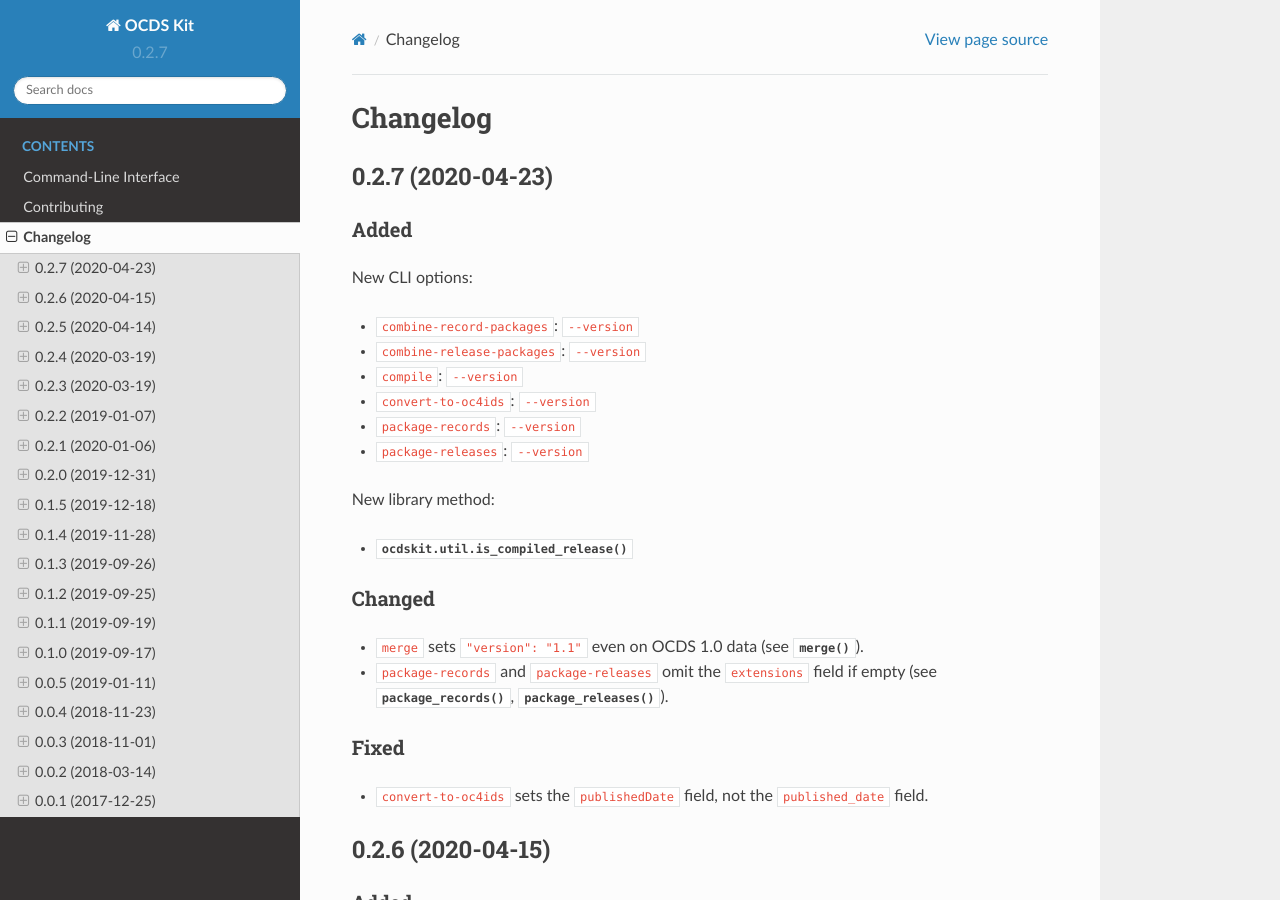
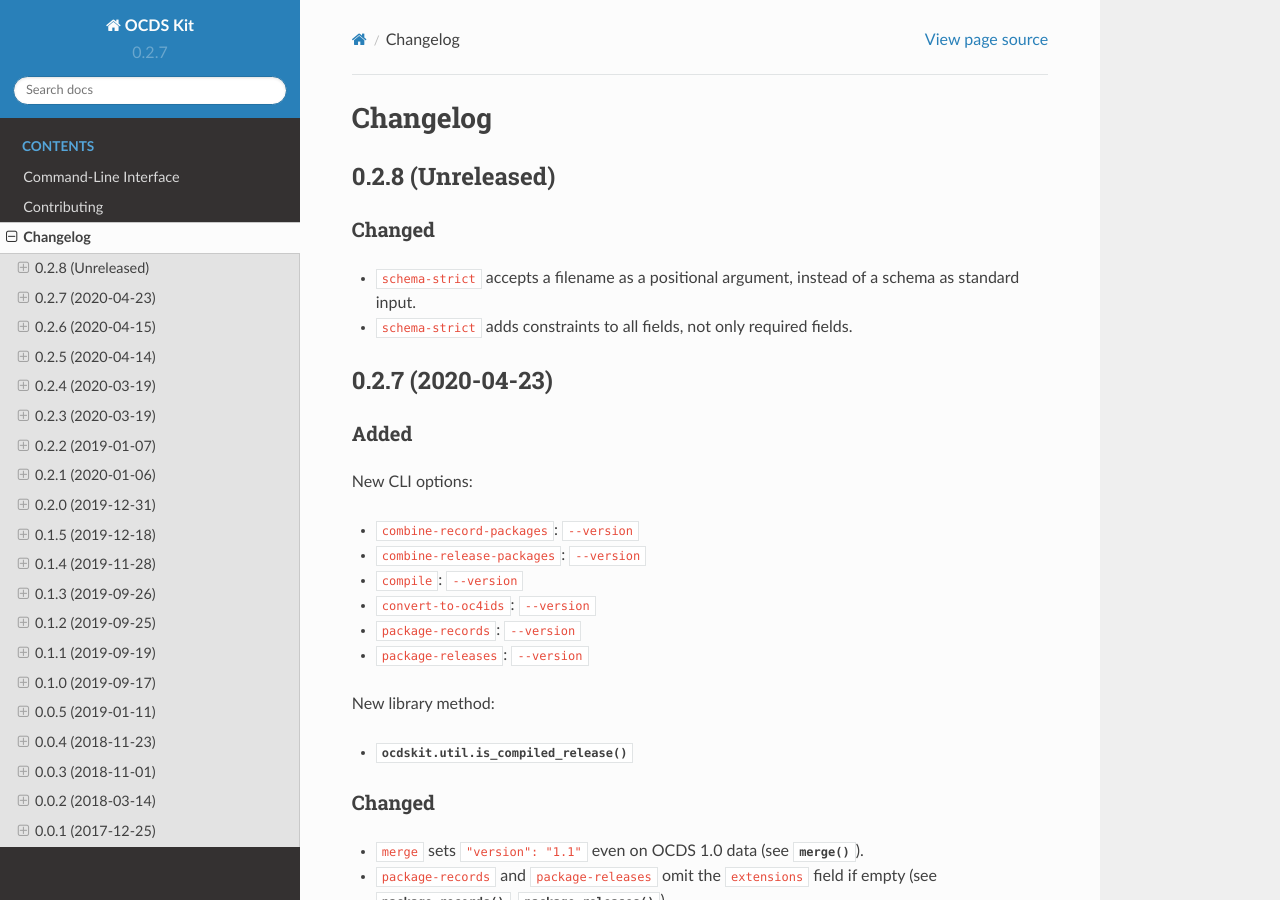
Before and after one commit to open-contracting/ocdskit, a Sphinx documentation site: the page built from docs/changelog.rst, in a window 1280 px wide and 900 px high. Built offline with Sphinx 7.4.7 and the Read the Docs theme 2.0.0, drawn with Linux system fonts in a browser that asks for light colours; pages that are not in the unit, such as notebooks, are missing from menus.

Commit message:
schema-strict accepts a filename as a positional argument, instead of a schema as standard input

```diff
--- a/docs/changelog.rst
+++ b/docs/changelog.rst
@@ -1,5 +1,14 @@
 Changelog
 =========
+
+0.2.8 (Unreleased)
+------------------
+
+Changed
+~~~~~~~
+
+-  ``schema-strict`` accepts a filename as a positional argument, instead of a schema as standard input.
+-  ``schema-strict`` adds constraints to all fields, not only required fields.
 
 0.2.7 (2020-04-23)
 ------------------
--- a/docs/cli/schema.rst
+++ b/docs/cli/schema.rst
@@ -81,7 +81,7 @@ Optional arguments:
 
 ::
 
-    cat path/to/release-schema.json | ocdskit schema-strict --pretty > out.json
+    ocdskit schema-strict path/to/release-schema.json
 
 set-closed-codelist-enums
 -------------------------
```
Also changed, not shown: 1 other file.
